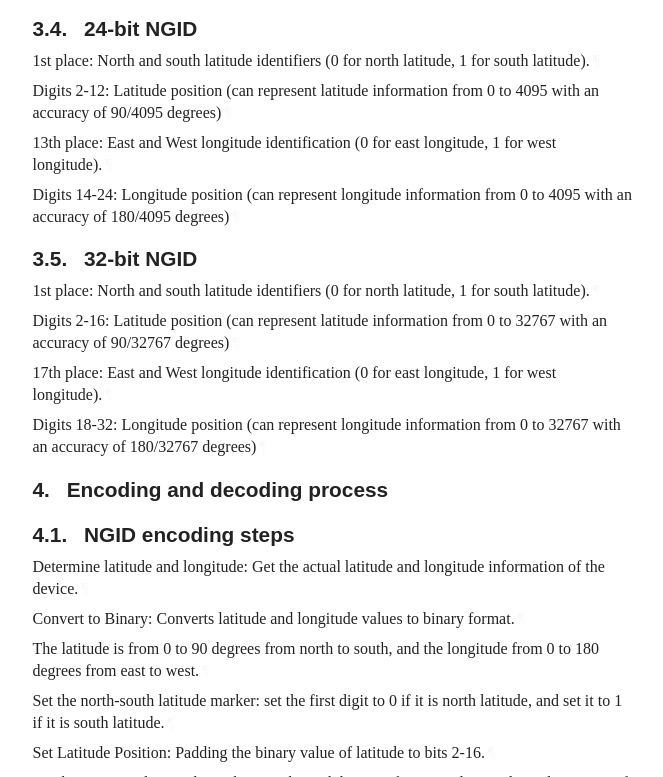
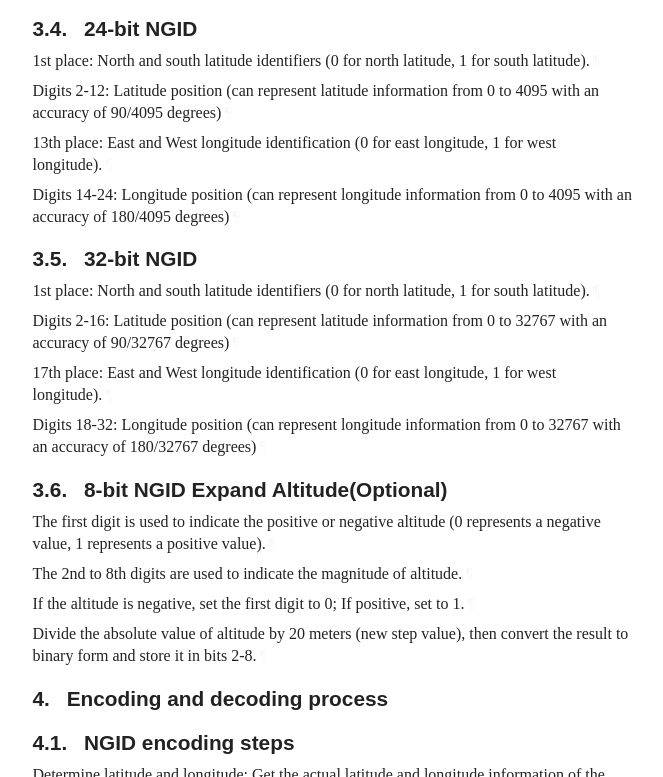
Before and after one commit to RyzenMe/NGID, a plain HTML site: page draft-ma-cats-ngid.html in a window 1280 px wide. Shown: the part 2023-2800 px from the top of the page, without its empty margins (92-755 px from the left). Drawn offline with Linux system fonts and the light colour scheme; a web font is replaced by a local one.

Commit message:
Script updating gh-pages from d89fae5. [ci skip]

```diff
--- a/draft-ma-cats-ngid.html
+++ b/draft-ma-cats-ngid.html
@@ -1191,6 +1191,9 @@ svg :is([fill="white"], [fill^="#fff"]) {
               <li class="compact toc ulBare ulEmpty" id="section-toc.1-1.3.2.5">
                 <p id="section-toc.1-1.3.2.5.1"><a href="#section-3.5" class="auto internal xref">3.5</a>.  <a href="#name-32-bit-ngid" class="internal xref">32-bit NGID</a></p>
 </li>
+              <li class="compact toc ulBare ulEmpty" id="section-toc.1-1.3.2.6">
+                <p id="section-toc.1-1.3.2.6.1"><a href="#section-3.6" class="auto internal xref">3.6</a>.  <a href="#name-8-bit-ngid-expand-altitudeo" class="internal xref">8-bit NGID Expand Altitude(Optional)</a></p>
+</li>
             </ul>
 </li>
           <li class="compact toc ulBare ulEmpty" id="section-toc.1-1.4">
@@ -1315,6 +1318,17 @@ svg :is([fill="white"], [fill^="#fff"]) {
 <p id="section-3.5-2">Digits 2-16: Latitude position (can represent latitude information from 0 to 32767 with an accuracy of 90/32767 degrees)<a href="#section-3.5-2" class="pilcrow">¶</a></p>
 <p id="section-3.5-3">17th place: East and West longitude identification (0 for east longitude, 1 for west longitude).<a href="#section-3.5-3" class="pilcrow">¶</a></p>
 <p id="section-3.5-4">Digits 18-32: Longitude position (can represent longitude information from 0 to 32767 with an accuracy of 180/32767 degrees)<a href="#section-3.5-4" class="pilcrow">¶</a></p>
+</section>
+</div>
+<div id="bit-ngid-expand-altitudeoptional">
+<section id="section-3.6">
+        <h3 id="name-8-bit-ngid-expand-altitudeo">
+<a href="#section-3.6" class="section-number selfRef">3.6. </a><a href="#name-8-bit-ngid-expand-altitudeo" class="section-name selfRef">8-bit NGID Expand Altitude(Optional)</a>
+        </h3>
+<p id="section-3.6-1">The first digit is used to indicate the positive or negative altitude (0 represents a negative value, 1 represents a positive value).<a href="#section-3.6-1" class="pilcrow">¶</a></p>
+<p id="section-3.6-2">The 2nd to 8th digits are used to indicate the magnitude of altitude.<a href="#section-3.6-2" class="pilcrow">¶</a></p>
+<p id="section-3.6-3">If the altitude is negative, set the first digit to 0; If positive, set to 1.<a href="#section-3.6-3" class="pilcrow">¶</a></p>
+<p id="section-3.6-4">Divide the absolute value of altitude by 20 meters (new step value), then convert the result to binary form and store it in bits 2-8.<a href="#section-3.6-4" class="pilcrow">¶</a></p>
 </section>
 </div>
 </section>
```
Also changed, not shown: draft-ma-cats-ngid.txt.
